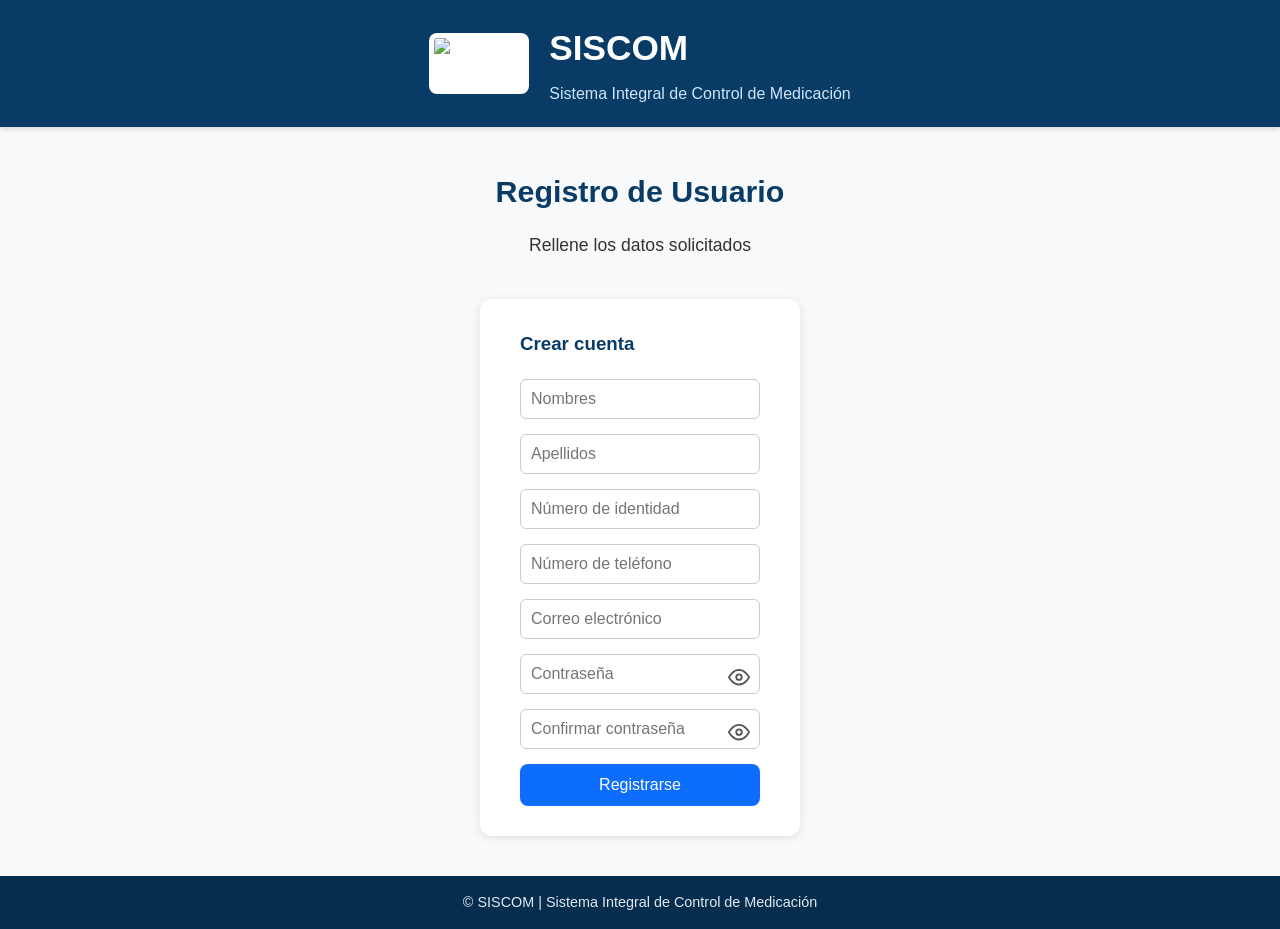
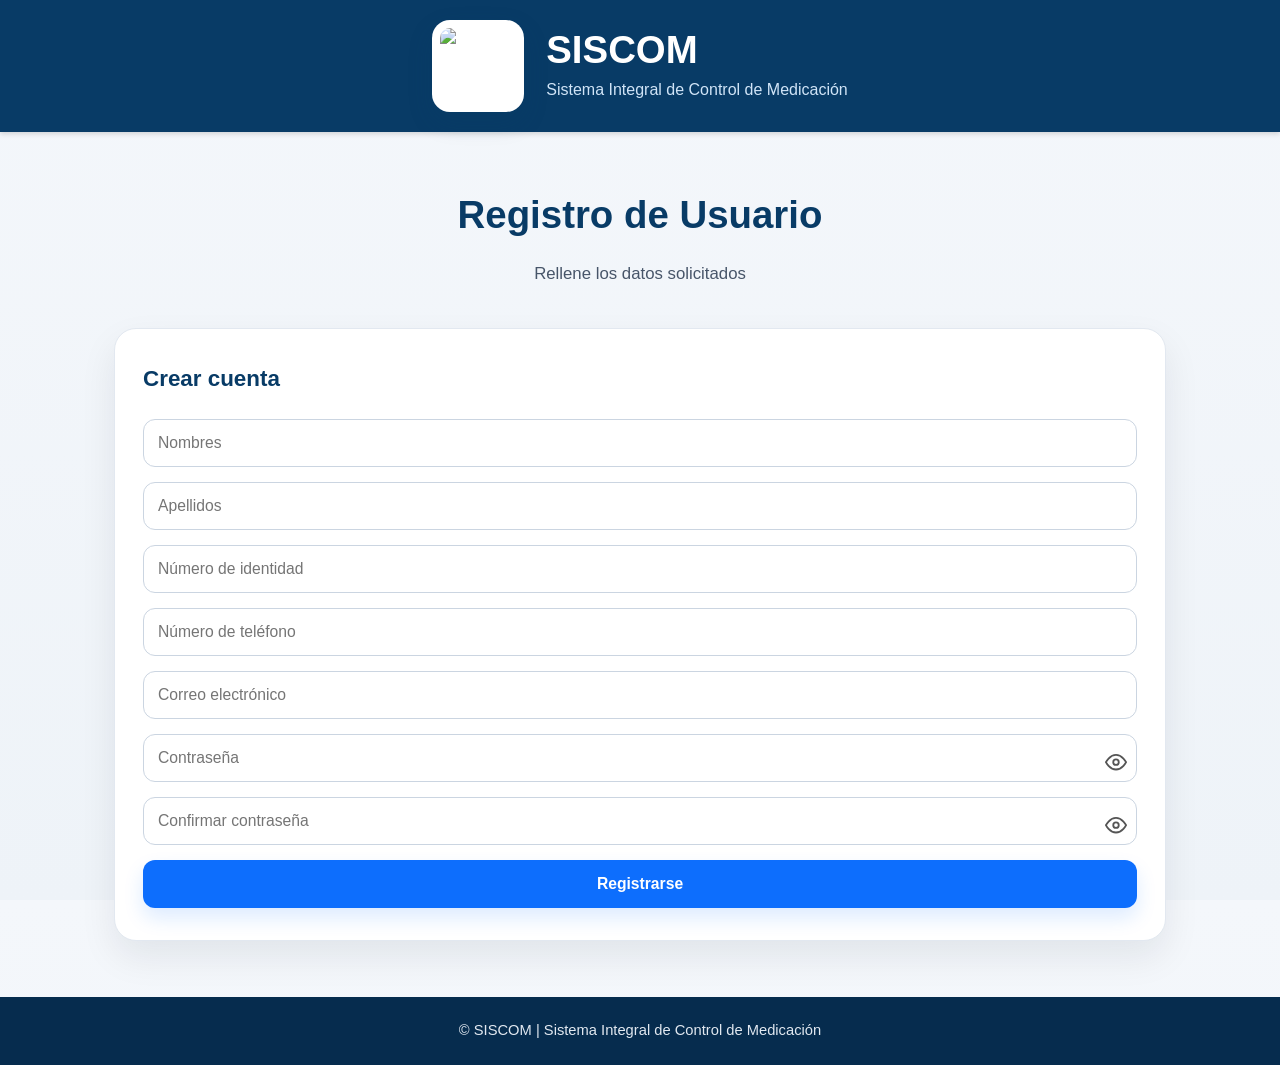

1. Se ajustaron todos los modales al ancho de la sección.

--- a/css/estilo_registroadm.css
+++ b/css/estilo_registroadm.css
@@ -7,8 +7,8 @@
 
 body {
   font-family: "Segoe UI", Arial, sans-serif;
-  background-color: #f7f9fb;
-  color: #222;
+  background: linear-gradient(180deg, #f4f7fb 0%, #eef3f8 100%);
+  color: #1f2937;
   line-height: 1.6;
 }
 
@@ -24,78 +24,90 @@ header {
   display: flex;
   align-items: center;
   justify-content: center;
-  gap: 20px;
-  max-width: 1000px;
+  gap: 22px;
+  max-width: 1120px;
   margin: auto;
+  padding: 0 24px;
 }
 
 .logo {
-  width: 100px;
-  height: auto;
-  border-radius: 8px;
+  width: 92px;
+  height: 92px;
+  border-radius: 18px;
   background-color: white;
-  padding: 5px;
+  padding: 8px;
+  object-fit: cover;
+  box-shadow: 0 10px 24px rgba(8, 59, 102, 0.18);
 }
 
 .titulo h1 {
-  font-size: 2.2em;
-  font-weight: bold;
-  margin-bottom: 5px;
+  font-size: clamp(2rem, 3vw, 2.6rem);
+  font-weight: 700;
+  margin-bottom: 6px;
+  line-height: 1.1;
 }
 
 .titulo p {
-  font-size: 1em;
+  font-size: 1rem;
   color: #d0e4f7;
 }
 
 /* ======== PRESENTACIÓN ======== */
 .presentacion {
   text-align: center;
-  margin: 40px auto;
-  max-width: 900px;
+  margin: 52px auto 28px;
+  max-width: 980px;
+  padding: 0 24px;
 }
 
 .presentacion h2 {
   color: #083b66;
-  font-size: 1.9em;
-  margin-bottom: 15px;
+  font-size: clamp(1.95rem, 3vw, 2.5rem);
+  margin-bottom: 16px;
 }
 
 .presentacion p {
-  font-size: 1.1em;
-  color: #333;
+  font-size: 1.05rem;
+  color: #475569;
+  max-width: 760px;
+  margin: 0 auto;
 }
 
 /* ======== FORMULARIOS ======== */
 .formularios {
-  display: flex;
+  display: grid;
+  grid-template-columns: repeat(auto-fit, minmax(340px, 1fr));
   justify-content: center;
-  flex-wrap: wrap;
-  gap: 40px;
-  margin: 40px auto;
-  max-width: 900px;
+  gap: 28px;
+  margin: 40px auto 56px;
+  max-width: 1100px;
+  padding: 0 24px;
 }
 
 .form-card {
   background: white;
-  border-radius: 12px;
-  padding: 30px 40px;
-  box-shadow: 0 2px 10px rgba(0,0,0,0.1);
-  width: 320px;
+  border-radius: 22px;
+  padding: 32px 28px;
+  box-shadow: 0 16px 36px rgba(15, 23, 42, 0.08);
+  width: 100%;
+  border: 1px solid #e2e8f0;
 }
 
 .form-card h3 {
   color: #083b66;
-  margin-bottom: 20px;
+  margin-bottom: 22px;
+  font-size: 1.4rem;
 }
 
 form input, form select {
   width: 100%;
-  padding: 10px;
+  min-height: 48px;
+  padding: 12px 14px;
   margin-bottom: 15px;
-  border: 1px solid #ccc;
-  border-radius: 6px;
-  font-size: 1em;
+  border: 1px solid #cbd5e1;
+  border-radius: 12px;
+  font-size: 0.98rem;
+  background: #fff;
 }
 
 form select {
@@ -131,13 +143,16 @@ form select:focus {
 /* ======== BOTONES ======== */
 .btn {
   width: 100%;
-  padding: 12px;
+  min-height: 48px;
+  padding: 12px 16px;
   border: none;
-  border-radius: 8px;
+  border-radius: 12px;
   color: white;
-  font-size: 1em;
+  font-size: 0.98rem;
+  font-weight: 600;
   cursor: pointer;
-  transition: background 0.3s ease;
+  transition: background 0.3s ease, transform 0.25s ease, box-shadow 0.25s ease;
+  box-shadow: 0 10px 20px rgba(13, 110, 253, 0.14);
 }
 
 .btn-azul {
@@ -146,6 +161,7 @@ form select:focus {
 
 .btn-azul:hover {
   background: #0b5ed7;
+  transform: translateY(-2px);
 }
 
 .btn-morado {
@@ -154,11 +170,12 @@ form select:focus {
 
 .btn-morado:hover {
   background: #6a38ff;
+  transform: translateY(-2px);
 }
 
 .btn-secundario {
   background: #1064b0;
-  margin: 10px;
+  margin: 10px 0 0;
 }
 
 .btn-secundario:hover {
@@ -176,8 +193,8 @@ footer {
   background-color: #062c4e;
   color: #e1e8f0;
   text-align: center;
-  padding: 15px;
-  font-size: 0.9em;
+  padding: 22px 16px;
+  font-size: 0.92em;
 }
 
 /* ======== RESPONSIVE ======== */
@@ -193,7 +210,7 @@ footer {
   }
 
   .form-card {
-    width: 90%;
+    width: 100%;
   }
 }
 
